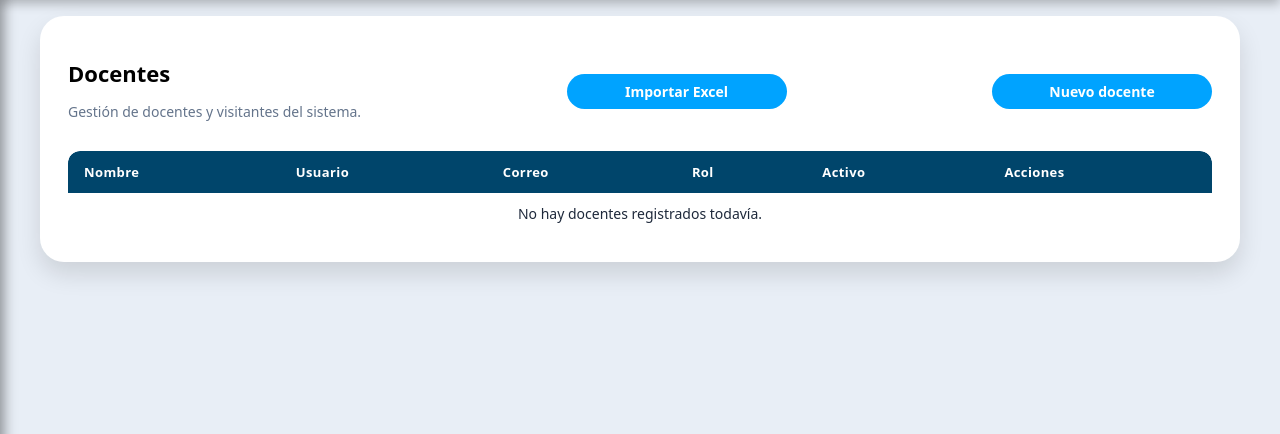
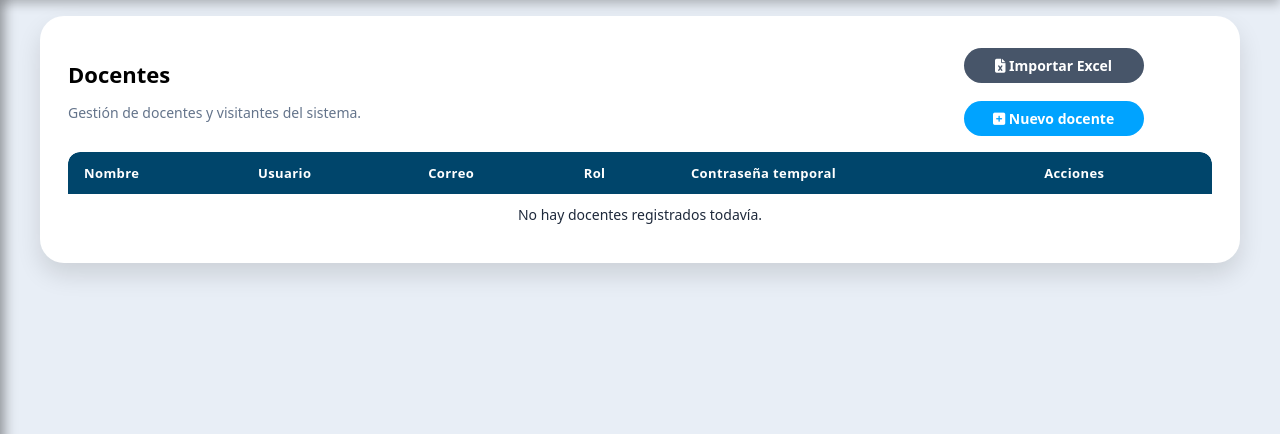
Before and after one commit to Pato1YT/PlataformaCACEI, a Django app: page /usuarios/ in a window 1280 px wide. Shown: the part 64-498 px from the top of the page. Run offline with Django 4.2, Linux system fonts and the light colour scheme; a user stored in the database is signed in; tables that the repository leaves empty hold one stand-in row (values such as "Sample post"); parts of the project's set-up code (start-up, migrations or seed data) failed here and were passed over.

Commit message:
Mejora de los apartados dee administración (materias, cursos y docentes) ademas de la implementación de ver contraseñas en el apartado de docentes para el administrador

```diff
--- a/core/models.py
+++ b/core/models.py
@@ -19,6 +19,7 @@ class Usuario(AbstractUser):
     ]
 
     rol = models.CharField(max_length=20, choices=ROLES, default=VISITANTE)
+    password_temporal = models.CharField(max_length=128, blank=True, null=True, help_text="Contraseña temporal visible para el administrador.")
 
     created_at = models.DateTimeField(auto_now_add=True)
     updated_at = models.DateTimeField(auto_now=True)
--- a/core/templates/usuarios/lista_usuarios.html
+++ b/core/templates/usuarios/lista_usuarios.html
@@ -9,12 +9,18 @@
             <h2 class="dashboard__title">Docentes</h2>
             <p class="dashboard__subtitle">Gestión de docentes y visitantes del sistema.</p>
         </div>
-        <a href="{% url 'core:importar_docentes' %}" class="course-card__button" style="max-width: 220px; text-align:center; text-decoration:none; display:inline-block; font-weight:700;">
-            Importar Excel
-        </a>
-        <a href="{% url 'core:crear_usuario_docente' %}" class="course-card__button" style="max-width: 220px; text-align:center; text-decoration:none; display:inline-block; font-weight:700;">
-            Nuevo docente
-        </a>
+        <div style="display: flex; gap: 10px; align-items: center; flex-wrap: wrap;">
+            <a href="{% url 'core:importar_docentes' %}"
+               class="course-card__button"
+               style="max-width: 180px; text-align:center; text-decoration:none; display:inline-block; font-weight:700; background-color: #475569;">
+                <i class="fa-solid fa-file-excel"></i> Importar Excel
+            </a>
+            <a href="{% url 'core:crear_usuario_docente' %}"
+               class="course-card__button"
+               style="max-width: 180px; text-align:center; text-decoration:none; display:inline-block; font-weight:700;">
+                <i class="fa-solid fa-square-plus"></i> Nuevo docente
+            </a>
+        </div>
     </div>
 
     <div class="table-wrapper">
@@ -25,7 +31,7 @@
                     <th>Usuario</th>
                     <th>Correo</th>
                     <th>Rol</th>
-                    <th>Activo</th>
+                    <th>Contraseña temporal</th>
                     <th>Acciones</th>
                 </tr>
             </thead>
@@ -36,7 +42,32 @@
                     <td><span class="course-card__code">{{ usuario.username }}</span></td>
                     <td>{{ usuario.email|default:"-" }}</td>
                     <td>{{ usuario.get_rol_display }}</td>
-                    <td>{% if usuario.is_active %}Sí{% else %}No{% endif %}</td>
+                    <td>
+                        {% if usuario.password_temporal %}
+                            <div style="display: flex; align-items: center; gap: 6px;">
+                                <span id="pass-{{ usuario.pk }}"
+                                      data-visible="0"
+                                      style="font-family: monospace; font-size: 13px;
+                                             background: #f1f5f9; padding: 3px 8px;
+                                             border-radius: 6px; letter-spacing: 0.04em;">
+                                    ••••••••
+                                </span>
+                               <button type="button"
+        data-pk="{{ usuario.pk }}"
+        data-pass="{{ usuario.password_temporal }}"
+        onclick="togglePass(this)"
+        style="background:none; border:none; cursor:pointer;
+               color: #64748b; font-size: 14px; padding: 2px 4px;"
+        title="Mostrar/ocultar">
+    <i class="fa-solid fa-eye" id="icon-{{ usuario.pk }}"></i>
+</button>
+                            </div>
+                        {% else %}
+                            <span style="color: #94a3b8; font-size: 12px;">
+                                <i class="fa-solid fa-check" style="color:#22c55e;"></i> Ya la cambió
+                            </span>
+                        {% endif %}
+                    </td>
                     <td class="data-table__actions">
                         <a href="{% url 'core:editar_usuario_docente' usuario.pk %}" class="data-table__btn data-table__btn--edit">Editar</a>
                         <a href="{% url 'core:eliminar_usuario_docente' usuario.pk %}" class="data-table__btn data-table__btn--delete">Eliminar</a>
@@ -51,4 +82,22 @@
         </table>
     </div>
 </div>
+
+<script>
+function togglePass(btn) {
+    const pk = btn.dataset.pk;
+    const pass = btn.dataset.pass;
+    const span = document.getElementById('pass-' + pk);
+    const icon = document.getElementById('icon-' + pk);
+    if (span.dataset.visible === '1') {
+        span.textContent = '••••••••';
+        icon.className = 'fa-solid fa-eye';
+        span.dataset.visible = '0';
+    } else {
+        span.textContent = pass;
+        icon.className = 'fa-solid fa-eye-slash';
+        span.dataset.visible = '1';
+    }
+}
+</script>
 {% endblock %}
--- a/core/views.py
+++ b/core/views.py
@@ -333,6 +333,8 @@ def crear_usuario_docente(request):
             password_temporal = Usuario.objects.make_random_password()
 
             # 2) Creamos el usuario como DOCENTE
+          # 2) Creamos el usuario como DOCENTE
+          # 2) Creamos el usuario como DOCENTE
             usuario = Usuario.objects.create_user(
                 username=username,
                 email=email,
@@ -341,14 +343,11 @@ def crear_usuario_docente(request):
                 last_name=last_name,
                 rol=Usuario.DOCENTE,
             )
-
-            # 3) Aviso al admin con las credenciales
-            messages.success(
-                request,
-                f"Docente creado correctamente. "
-                f"Usuario: {usuario.username} | Contraseña temporal: {password_temporal}"
+            Usuario.objects.filter(pk=usuario.pk).update(
+                password_temporal=password_temporal
             )
 
+            messages.success(request, f"Docente '{usuario.username}' creado correctamente.")
             return redirect('core:lista_usuarios')
     else:
         form = CrearDocenteForm()
@@ -403,6 +402,7 @@ def editar_perfil(request):
             nueva_pass = form.cleaned_data.get('password1')
             if nueva_pass:
                 usuario.set_password(nueva_pass)
+                usuario.password_temporal = None
                 usuario.save()
                 update_session_auth_hash(request, usuario)
             messages.success(request, 'Perfil actualizado correctamente.')
```
Also changed, not shown: core/templates/cursos/lista_cursos.html (+10 -11 lines), core/templates/materias/lista_materias.html (+9 -14 lines), core/migrations/0002_usuario_password_temporal.py (added).
